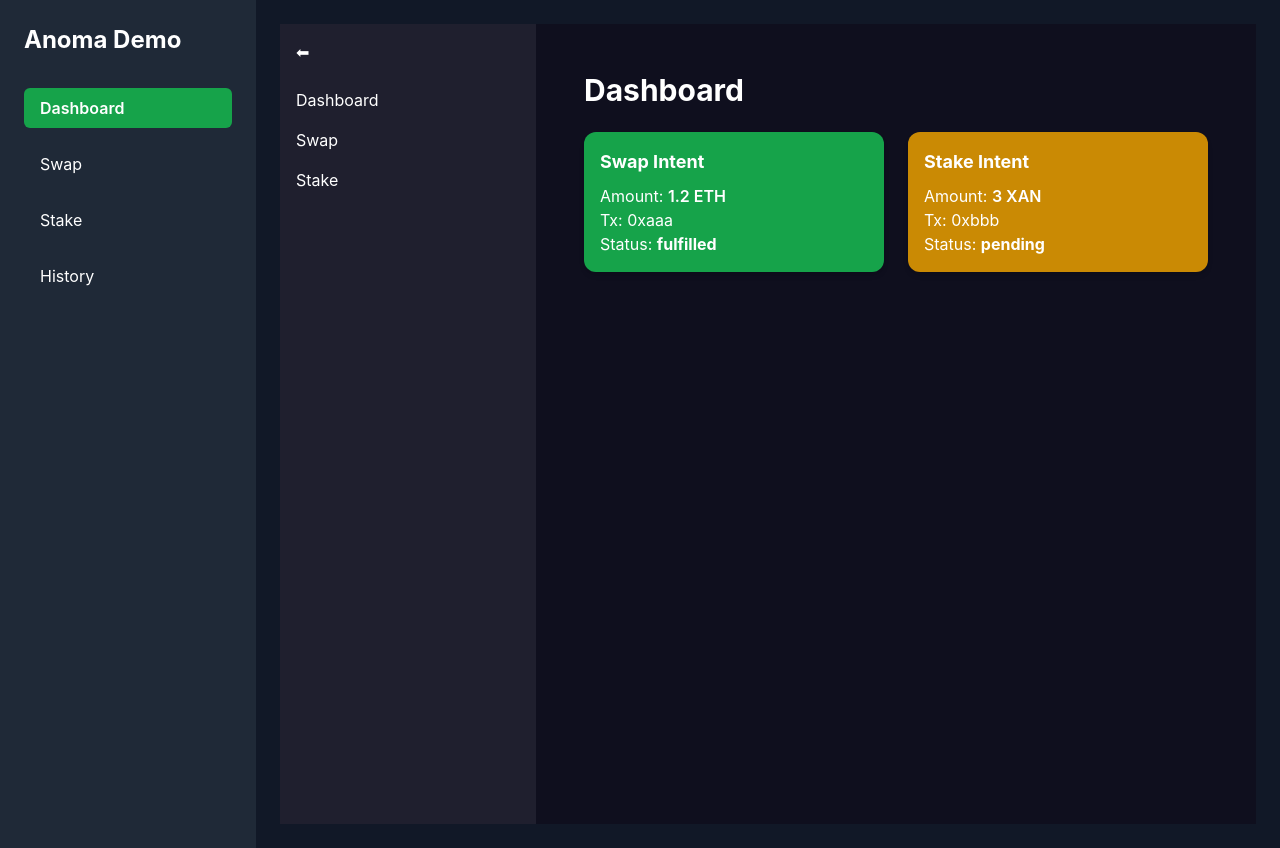
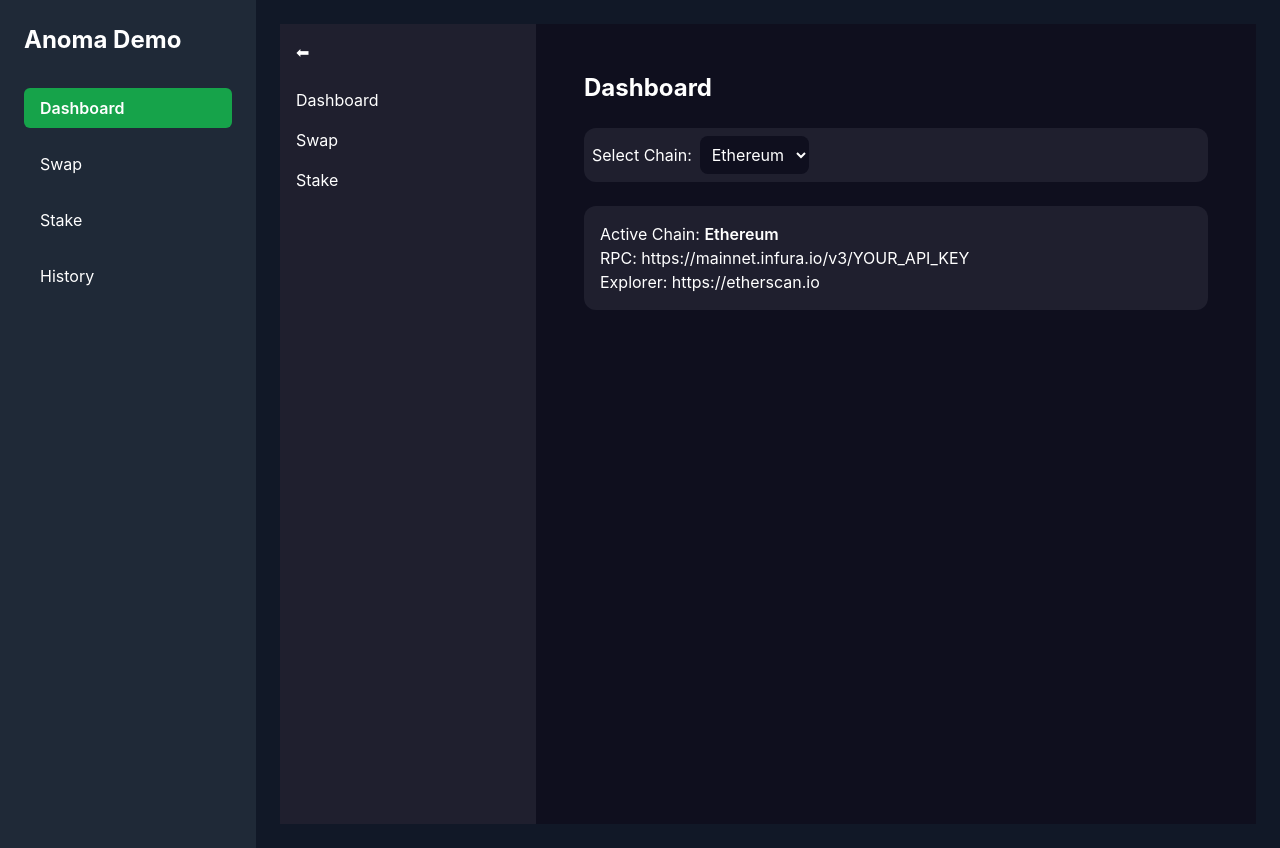
Before and after one commit to forumevi/anoma-intent-project, a Next.js app: page /dashboard in a window 1280 px wide. Built offline with nearby package versions, Linux system fonts and the light colour scheme.

Commit message:
Update page.tsx

```diff
--- a/app/dashboard/page.tsx
+++ b/app/dashboard/page.tsx
@@ -1,27 +1,22 @@
-"use client";
-import React from "react";
+import ChainSelector from "../../components/ChainSelector"
+import { useState } from "react"
+import { CHAINS, ChainConfig } from "../../data/chains"
 
 export default function DashboardPage() {
+  const [chain, setChain] = useState<ChainConfig>(CHAINS[0])
+
   return (
-    <div className="p-6">
-      <h2 className="text-3xl font-bold mb-6">Dashboard</h2>
+    <div className="p-6 space-y-6">
+      <h1 className="text-2xl font-bold">Dashboard</h1>
 
-      {/* Buraya Swap / Stake kartları eklenecek */}
-      <div className="grid grid-cols-1 md:grid-cols-2 gap-6">
-        <div className="p-4 rounded-xl shadow-md bg-green-600 text-white">
-          <h3 className="font-bold text-lg mb-2">Swap Intent</h3>
-          <p>Amount: <span className="font-semibold">1.2 ETH</span></p>
-          <p>Tx: 0xaaa</p>
-          <p>Status: <span className="font-bold">fulfilled</span></p>
-        </div>
+      {/* Chain seçici */}
+      <ChainSelector onSelect={setChain} />
 
-        <div className="p-4 rounded-xl shadow-md bg-yellow-600 text-white">
-          <h3 className="font-bold text-lg mb-2">Stake Intent</h3>
-          <p>Amount: <span className="font-semibold">3 XAN</span></p>
-          <p>Tx: 0xbbb</p>
-          <p>Status: <span className="font-bold">pending</span></p>
-        </div>
+      <div className="bg-cardBg p-4 rounded-xl">
+        <p>Active Chain: <span className="font-semibold">{chain.name}</span></p>
+        <p>RPC: {chain.rpc}</p>
+        <p>Explorer: {chain.explorer}</p>
       </div>
     </div>
-  );
+  )
 }
```
